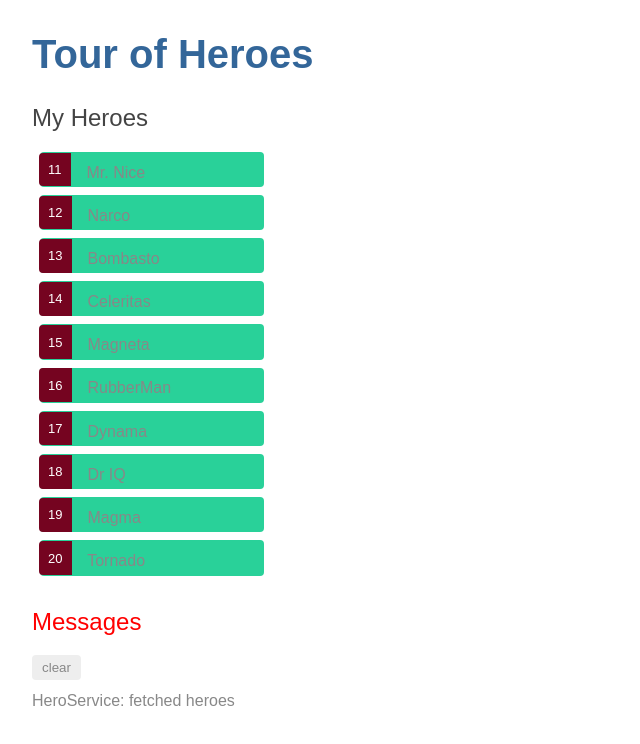
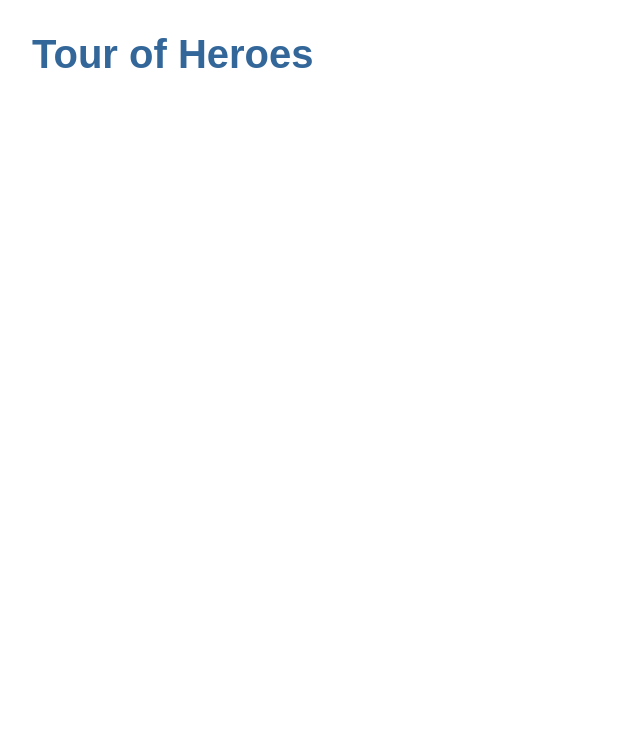
Before and after one commit to IT16029682/PAF-ANGULAR-ASSIGNMENT, an Angular app in the folder angular-tour-of-heroes/: page / in a window 1280 px wide. Shown: the top 744 px of the page, without its empty margins (0-640 px from the left). Built offline with nearby package versions, Linux system fonts and the light colour scheme.

Commit message:
generate module app-routing --flat --module=app and add route

```diff
--- a/angular-tour-of-heroes/src/app/app.component.html
+++ b/angular-tour-of-heroes/src/app/app.component.html
@@ -1,3 +1,3 @@
 <h1>{{title}}</h1>
-<app-heroes></app-heroes>
+<router-outlet></router-outlet>
 <app-messages></app-messages>
--- a/angular-tour-of-heroes/src/app/app.module.ts
+++ b/angular-tour-of-heroes/src/app/app.module.ts
@@ -6,6 +6,7 @@ import { AppComponent } from './app.component';
 import { HeroesComponent } from './heroes/heroes.component';
 import { HeroDetailComponent } from './hero-detail/hero-detail.component';
 import { MessagesComponent } from './messages/messages.component';
+import { AppRoutingModule } from './/app-routing.module';
 
 @NgModule({
   declarations: [
@@ -16,7 +17,8 @@ import { MessagesComponent } from './messages/messages.component';
   ],
   imports: [
     BrowserModule,
-    FormsModule
+    FormsModule,
+    AppRoutingModule
   ],
   providers: [],
   bootstrap: [AppComponent]
```
Also changed, not shown: angular-tour-of-heroes/src/app/app-routing.module.ts (added, +12 -0 lines), 1 other file (tests, documents, lock files or other folders).
